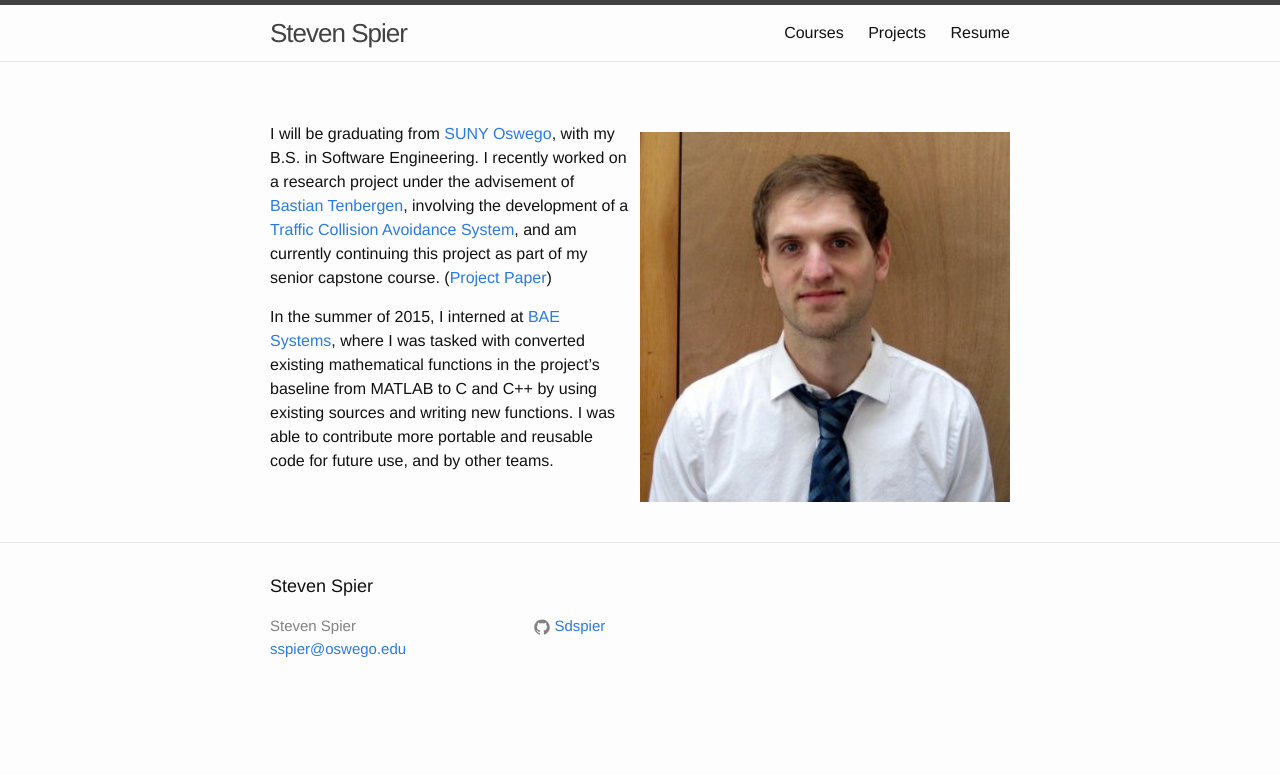
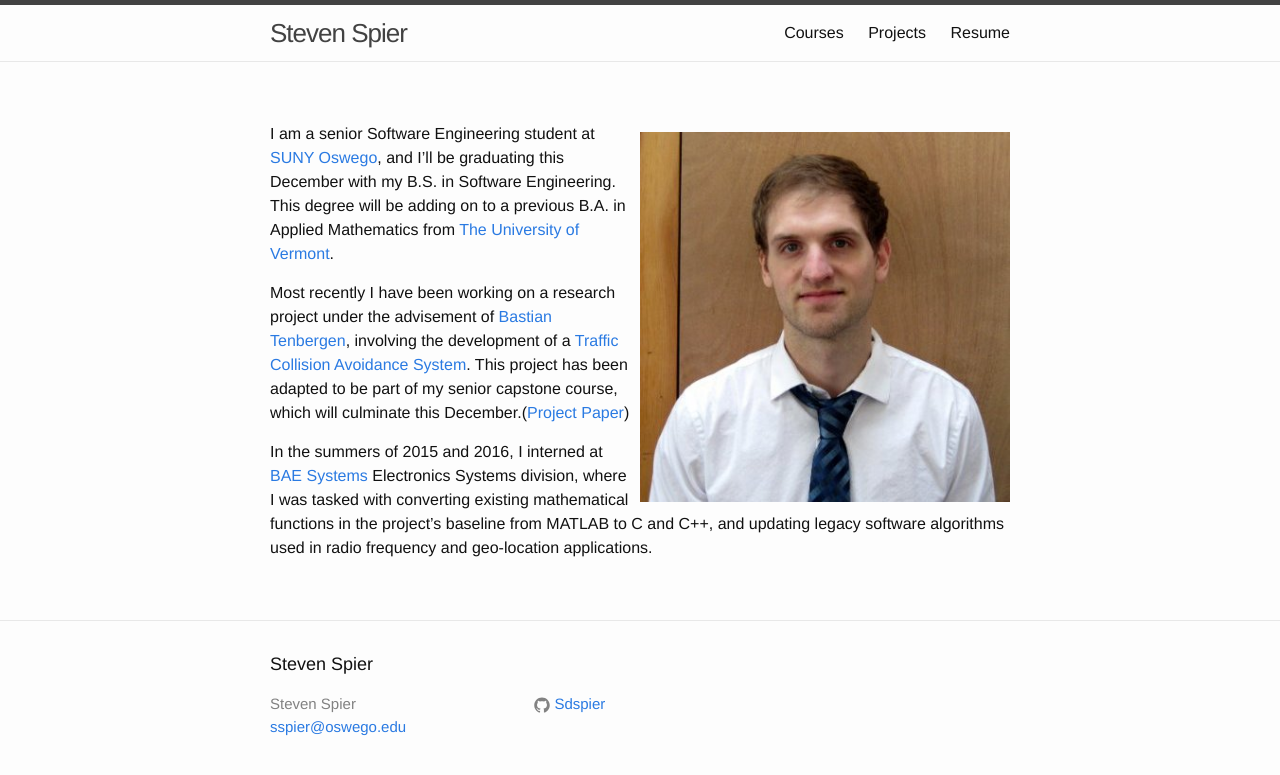
Before and after one commit to Sdspier/Sdspier.github.io, a Jekyll site: the page built from index.md, in a window 1280 px wide. Shown: the top 775 px of the page. Built offline with Jekyll 4.4.1, drawn with Linux system fonts in a browser that asks for light colours.

Commit message:
Initial Building continues

```diff
--- a/index.md
+++ b/index.md
@@ -8,6 +8,8 @@ layout: page
 
 
 
-I will be graduating from [SUNY Oswego](http://www.oswego.edu), with my B.S. in Software Engineering. I recently worked on a research project under the advisement of [Bastian Tenbergen](http://bastian.tenbergen.org), involving the development of a [Traffic Collision Avoidance System](https://en.wikipedia.org/wiki/Traffic_collision_avoidance_system), and am currently continuing this project as part of my senior capstone course. ([Project Paper](http://Sdspier.github.io/Documents/sspierXPlaneReport.pdf))
+I am a senior Software Engineering student at [SUNY Oswego](http://www.oswego.edu), and I'll be graduating this December with my B.S. in Software Engineering. This degree will be adding on to a previous B.A. in Applied Mathematics from [The University of Vermont](www.uvm.edu).
 
-In the summer of 2015, I interned at [BAE Systems](https://en.wikipedia.org/wiki/BAE_Systems_Inc.), where I was tasked with converted existing mathematical functions in the project's baseline from MATLAB to C and C++ by using existing sources and writing new functions. I was able to contribute more portable and reusable code for future use, and by other teams.
+Most recently I have been working on a research project under the advisement of [Bastian Tenbergen](http://bastian.tenbergen.org), involving the development of a [Traffic Collision Avoidance System](https://en.wikipedia.org/wiki/Traffic_collision_avoidance_system). This project has been adapted to be part of my senior capstone course, which will culminate this December.([Project Paper](http://Sdspier.github.io/Documents/sspierXPlaneReport.pdf))
+
+In the summers of 2015 and 2016, I interned at [BAE Systems](https://en.wikipedia.org/wiki/BAE_Systems_Inc.) Electronics Systems division, where I was tasked with converting existing mathematical functions in the project's baseline from MATLAB to C and C++, and updating legacy software algorithms used in radio frequency and geo-location applications.
```
Also changed, not shown: 1 other file.
